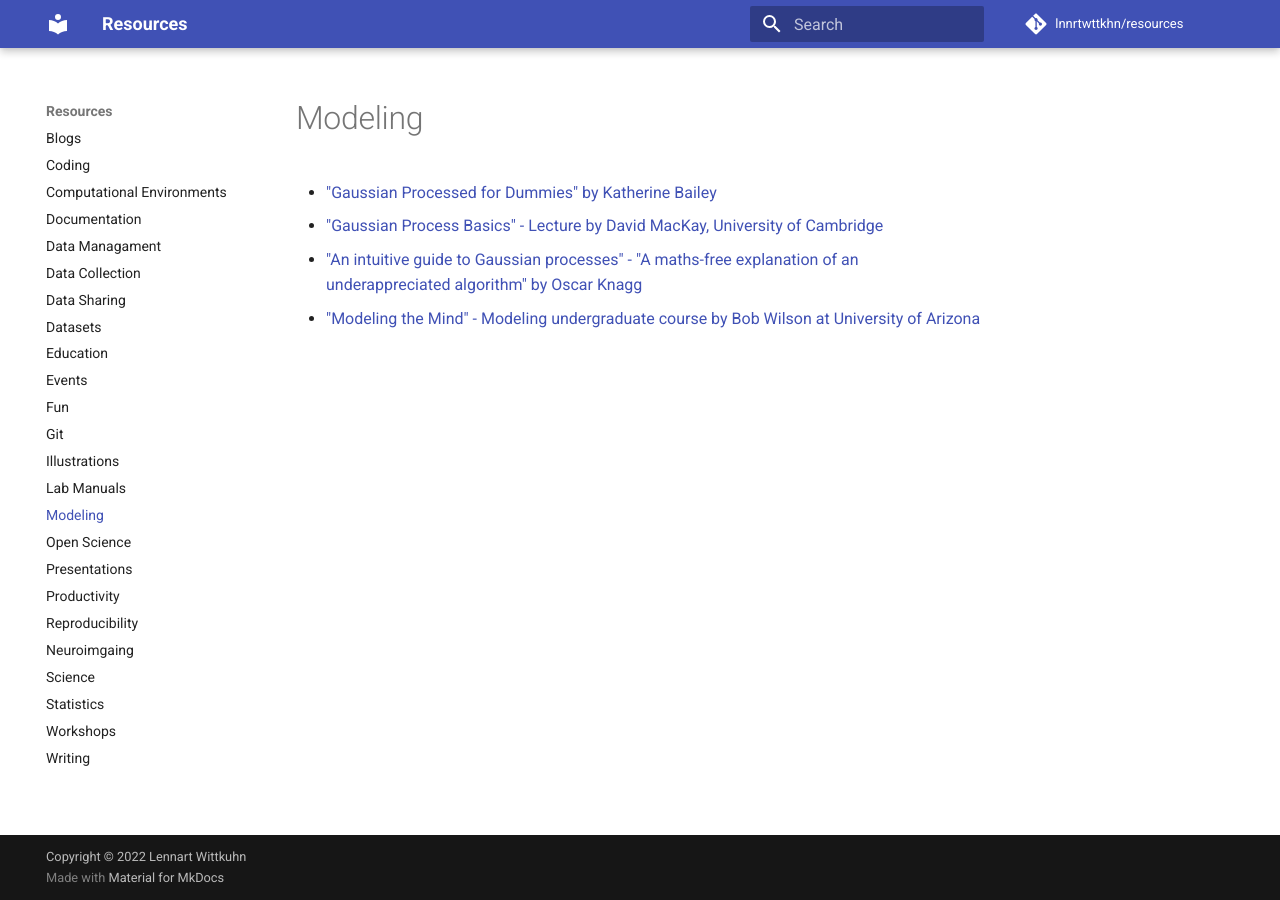
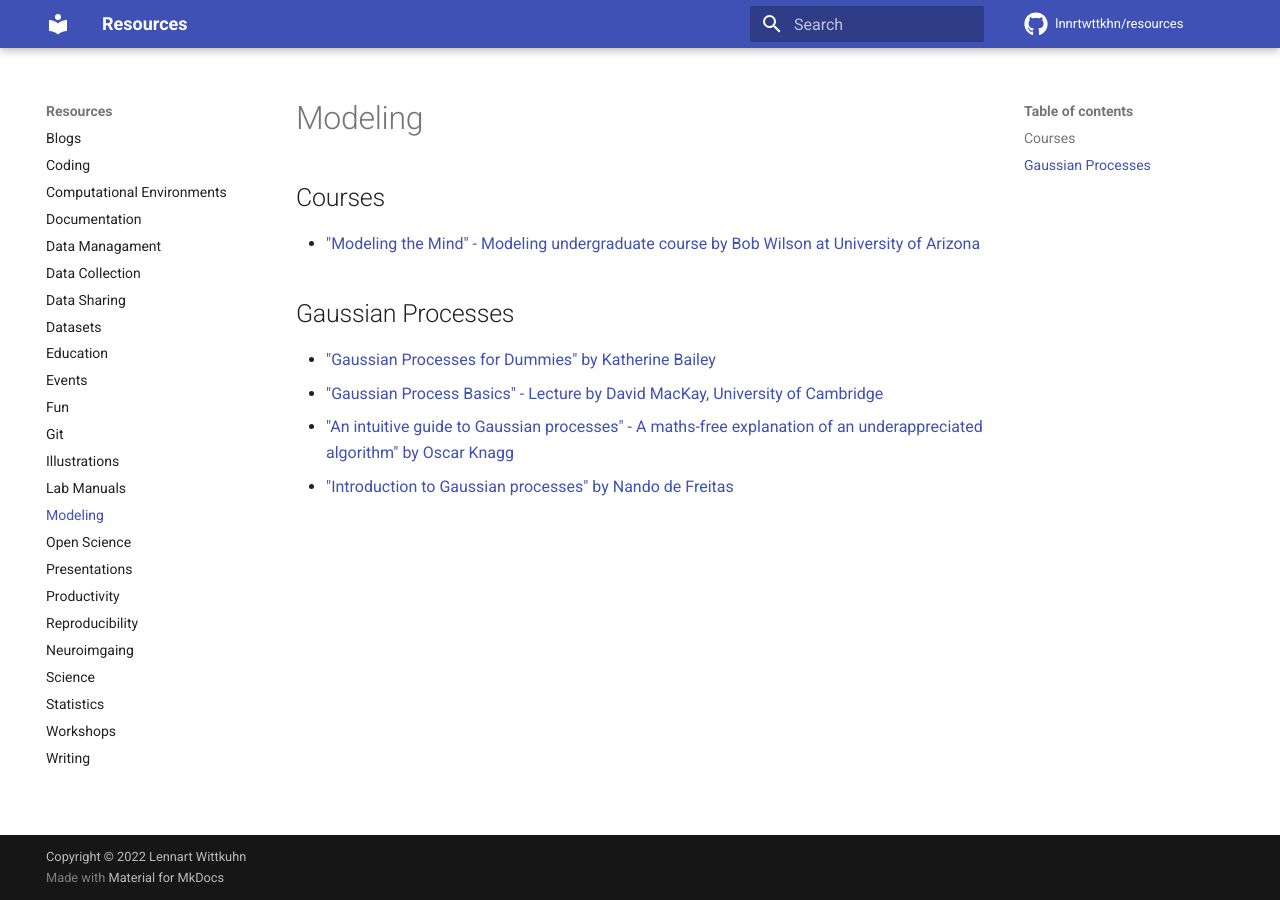
Before and after one commit to lnnrtwttkhn/resources, an MkDocs documentation site: the page built from docs/modeling.md, in a window 1280 px wide. Built offline with MkDocs 1.6.1 and Material for MkDocs 9.7.7, drawn with Linux system fonts in a browser that asks for light colours; comment, search, counter and statistics services are not loaded.

Commit message:
Add old changes

```diff
--- a/docs/modeling.md
+++ b/docs/modeling.md
@@ -1,7 +1,12 @@
 # Modeling
 
-- ["Gaussian Processed for Dummies" by Katherine Bailey](https://katbailey.github.io/post/gaussian-processes-for-dummies/)
-- ["Gaussian Process Basics" - Lecture by David MacKay, University of Cambridge](http://videolectures.net/gpip06_mackay_gpb/)
-- ["An intuitive guide to Gaussian processes" - "A maths-free explanation of an underappreciated algorithm" by Oscar Knagg](https://towardsdatascience.com/an-intuitive-guide-to-gaussian-processes-ec2f0b45c71d)
+## Courses
 
 - ["Modeling the Mind" - Modeling undergraduate course by Bob Wilson at University of Arizona](http://u.arizona.edu/~bob/web_NSCS344/index.html)
+
+## Gaussian Processes
+
+- ["Gaussian Processes for Dummies" by Katherine Bailey](https://katbailey.github.io/post/gaussian-processes-for-dummies/)
+- ["Gaussian Process Basics" - Lecture by David MacKay, University of Cambridge](http://videolectures.net/gpip06_mackay_gpb/)
+- ["An intuitive guide to Gaussian processes" - A maths-free explanation of an underappreciated algorithm" by Oscar Knagg](https://towardsdatascience.com/an-intuitive-guide-to-gaussian-processes-ec2f0b45c71d)
+- ["Introduction to Gaussian processes" by Nando de Freitas](https://www.youtube.com/watch?v=4vGiHC35j9s)
--- a/mkdocs.yml
+++ b/mkdocs.yml
@@ -61,6 +61,10 @@ markdown_extensions:
 theme:
     name: material
     language: en
+    features:
+      - navigation.expand
+    icon:
+      repo: fontawesome/brands/github
 plugins:
     - search
     - git-revision-date-localized:
```
Also changed, not shown: docs/coding.md (+4 -0 lines), docs/data-management.md (+1 -0 lines), docs/reproducibility.md (+1 -0 lines).
